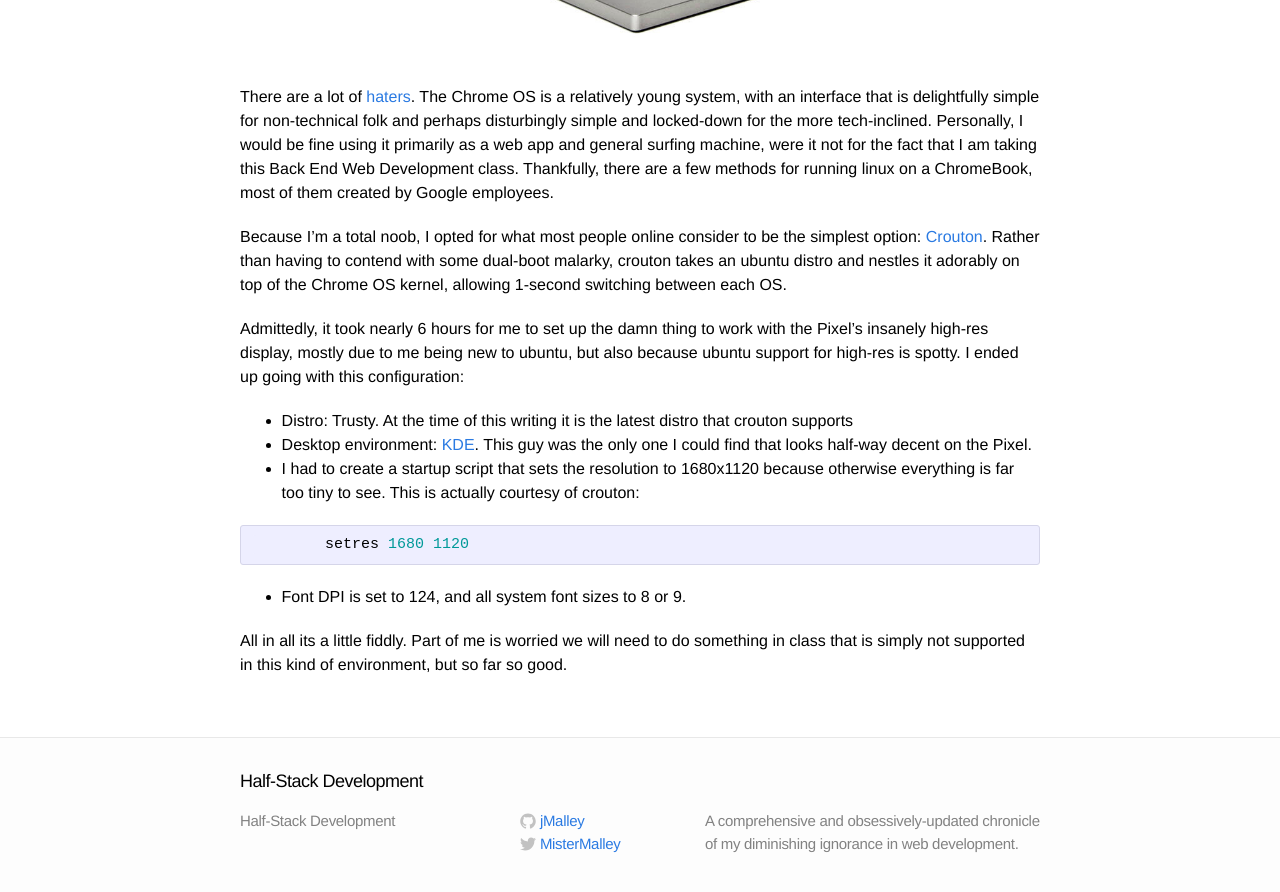
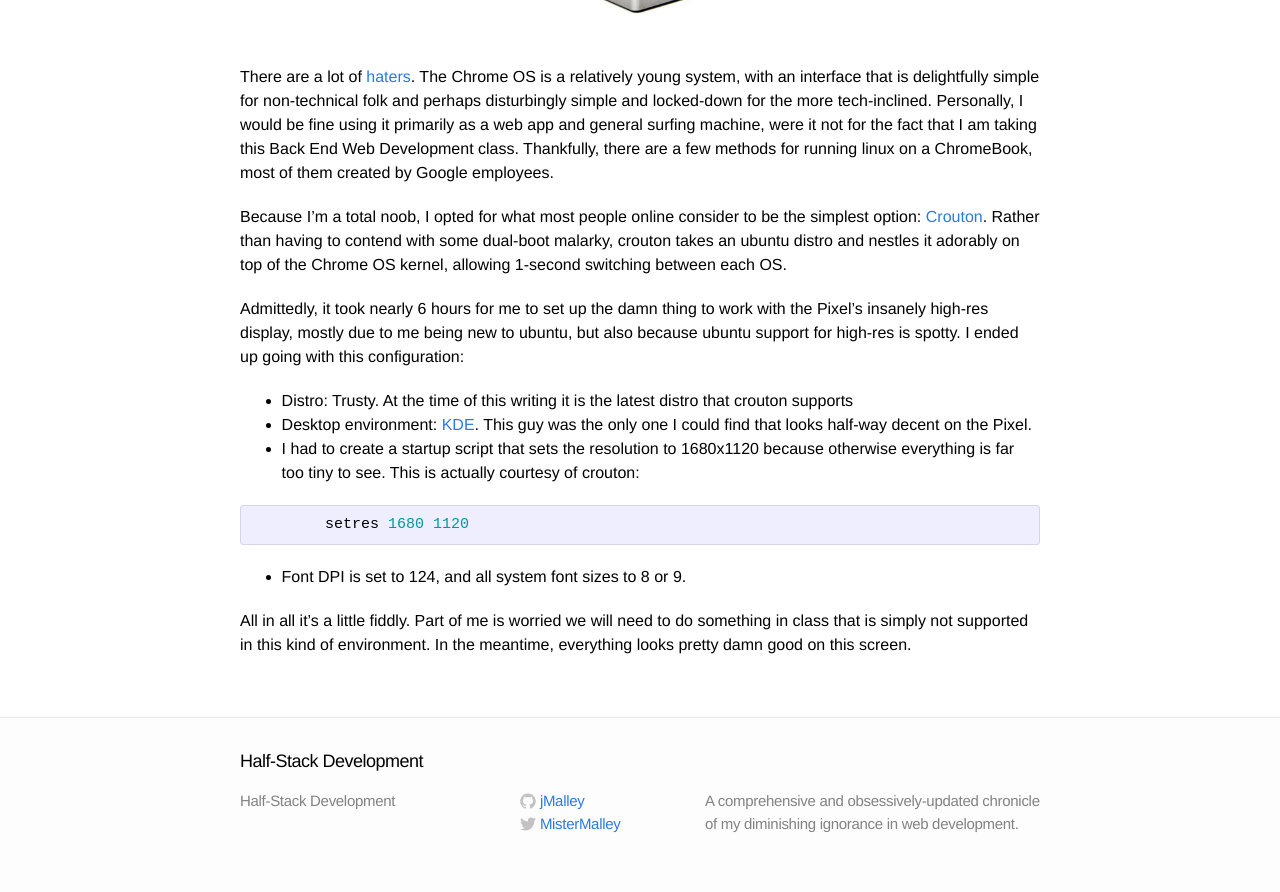
Before and after one commit to jmalley/jmalley.github.io, a Jekyll site: the page built from _posts/2014-05-21-eating-chromeos-with-crouton-on-top.markdown, in a window 1280 px wide and 900 px high, scrolled down 796 px. Shown: the top 892 px of the window. Built offline with Jekyll 4.4.1, drawn with Linux system fonts in a browser that asks for light colours.

Commit message:
Added new post and tweaked the others.

```diff
--- a/_posts/2014-05-16-giving-jekyll-a-go.markdown
+++ b/_posts/2014-05-16-giving-jekyll-a-go.markdown
@@ -5,8 +5,8 @@
 categories: jekyll meta
 ---
 
-I wouldn't call myself a *slow* learner, but let's just say I won't be getting any speeding tickets on Skill Aquisition Highway. To help facilitate my education, I am forcing myself to blog about everything that I learn that is even remotely useful to me. While this effort began on tumblr, I found that my tumblr friends are not the right audience for endless techical epiphanies. They just can't compete with the deluge of "heh"-inducing gifs.
-
+I wouldn't call myself a *slow* learner, but let's just say I won't be getting any speeding tickets on Skill Aquisition Highway. To help facilitate my education, I am forcing myself to blog about everything that I learn that is even remotely useful to me. While this effort began on tumblr, I found that my tumblr friends are not the right audience for endless techical epiphanies. I just can't compete with the deluge of "heh"-inducing gifs.
+<!-- more -->
 Enter github pages and the [Jekyll blogging framework][jekyll]. Switching to this method has the added benefit of teaching me something while I blog. Knowing [markdown][markdown] seems to be important, particularly in the github community, and forcing myself to use [Sass][sass] here as i develop the layout is a skill that will help me at work. Perhaps most importantly, I am now going to be using git everyday, which seems like the best way to get comfortable with it.
 
 {% highlight ruby %}
--- a/_posts/2014-05-21-eating-chromeos-with-crouton-on-top.markdown
+++ b/_posts/2014-05-21-eating-chromeos-with-crouton-on-top.markdown
@@ -6,7 +6,7 @@
 ---
 
 I have loved my 17" MPB for many years, but it is not practical to lug everywhere you go in the summer if you value your spine. As luck would have it, I have recently come to posess a [ChromeBook Pixel][pixel]- a ridiculously pretty hunk of relatively decent hardware topped with a high-resolution capacitive touch display.
-
+<!-- more -->
 ![The Pixel is Very Pretty]({{site.url}}/assets/pixel_large.jpg)
 
 There are a lot of [haters][hater]. The Chrome OS is a relatively young system, with an interface that is delightfully simple for non-technical folk and perhaps disturbingly simple and locked-down for the more tech-inclined. Personally, I would be fine using it primarily as a web app and general surfing machine, were it not for the fact that I am taking this Back End Web Development class. Thankfully, there are a few methods for running linux on a ChromeBook, most of them created by Google employees.
@@ -25,7 +25,7 @@
 
 * Font DPI is set to 124, and all system font sizes to 8 or 9.
 
-All in all its a little fiddly. Part of me is worried we will need to do something in class that is simply not supported in this kind of environment, but so far so good.
+All in all it's a little fiddly. Part of me is worried we will need to do something in class that is simply not supported in this kind of environment. In the meantime, everything looks pretty damn good on this screen.
 
 [pixel]: http://www.google.com/intl/en-US/chrome/devices/chromebook-pixel/
 [hater]: http://gizmodo.com/5986031/every-reason-not-to-buy-the-google-chromebook-pixel
--- a/index.html
+++ b/index.html
@@ -11,6 +11,11 @@
       <li>
         <span class="post-date">{{ post.date | date: "%b %-d, %Y" }}</span>
         <a class="post-link" href="{{ post.url | prepend: site.baseurl }}">{{ post.title }}</a>
+        {% if post.content contains '<!--more-->' %}
+          {{ post.content | split:'<!--more-->' | first }}
+        {% else %}
+        <!-- Case for when no excerpt is defined -->
+        {% endif %}
       </li>
     {% endfor %}
   </ul>
```
Also changed, not shown: _posts/2014-05-22-doctor-jekyll.markdown (added, +34 -0 lines).
